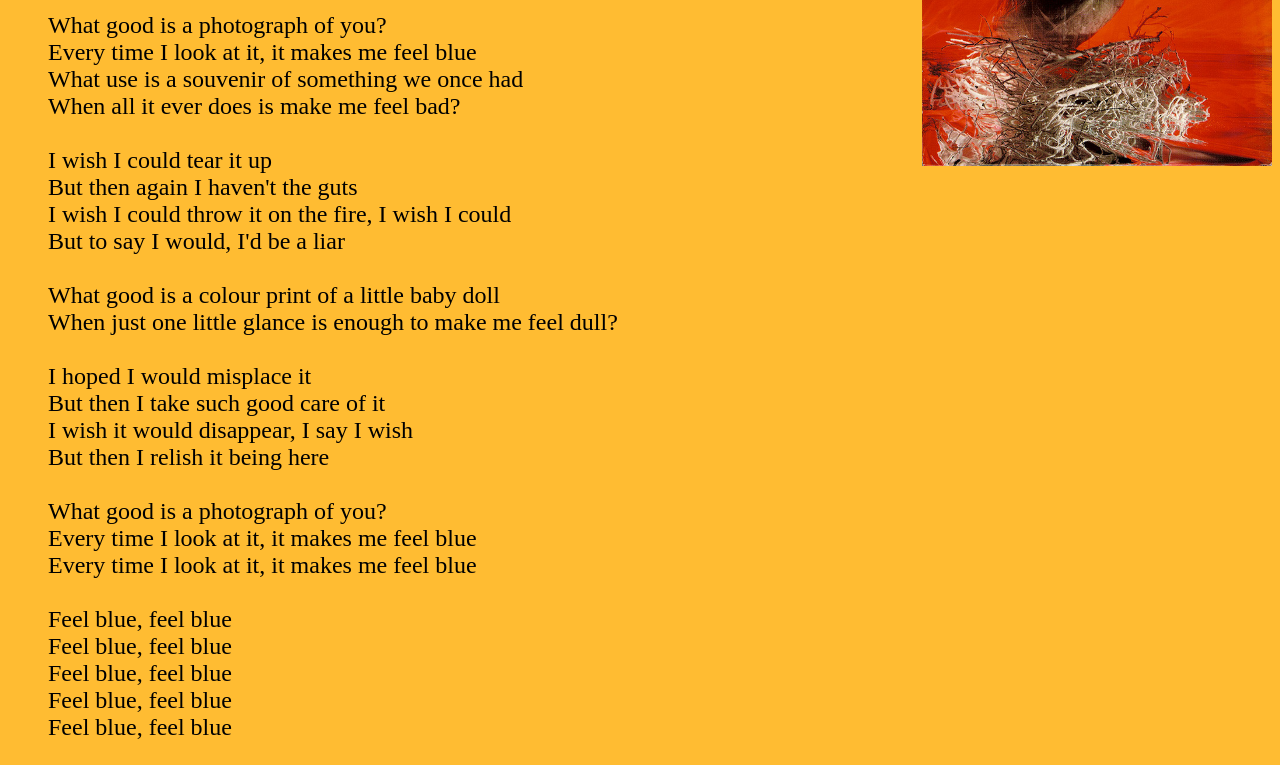
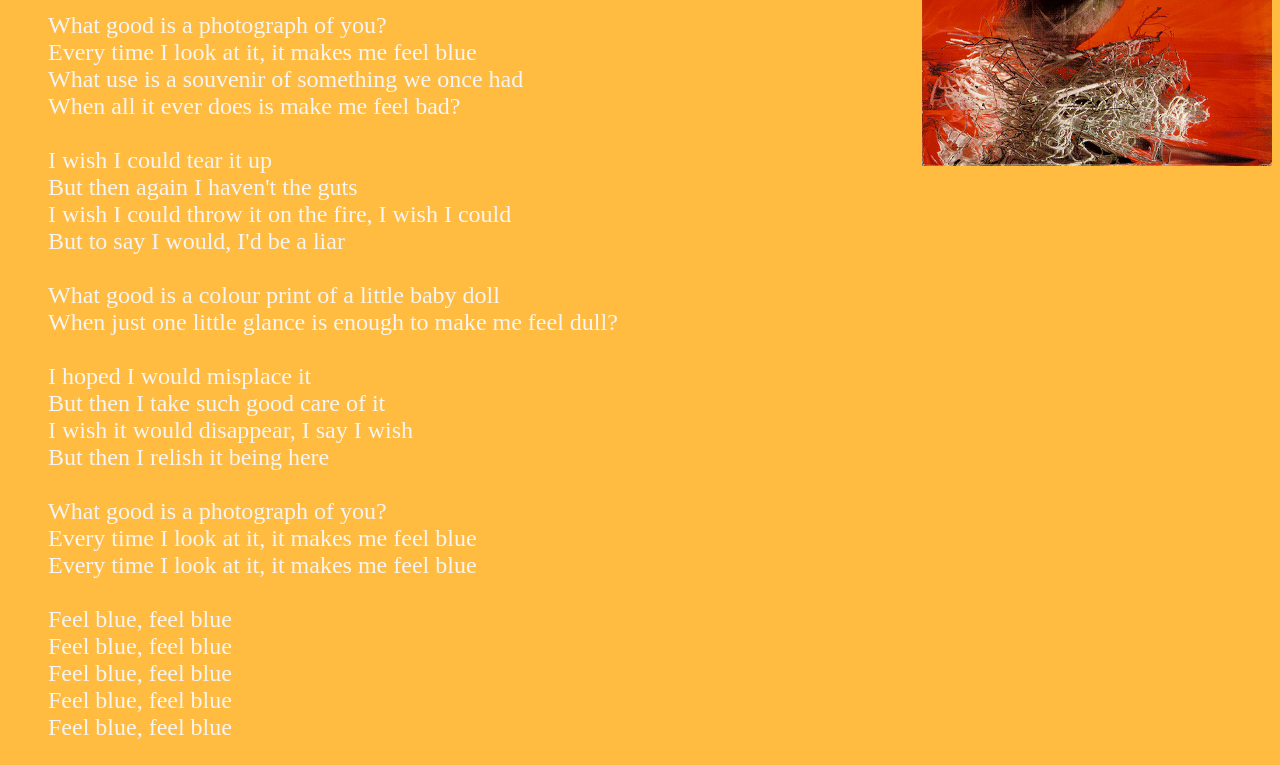
Before and after one commit to Mrjoga/Depechemode, a plain HTML site: page Shout.html in a window 1280 px wide. Shown: the part 234-999 px from the top of the page. Drawn offline with Linux system fonts and the light colour scheme.

Commit message:
Update Shout.html

```diff
--- a/Shout.html
+++ b/Shout.html
@@ -7,7 +7,7 @@
     <title>Shout!</title>
     <link rel="icon" type="image/x-icon" href="DM.ico">
     <style>
-      p {color:whitesomke;text-align: justify;}
+      p {color:whitesmoke;text-align: justify;}
       h1,h2,h3 {color:whitesmoke;text-align: justify;}
   </style>
   <style>
@@ -36,7 +36,7 @@
         </style>
 
 </head>
-<body style="background-color:rgb(255, 188, 50)">
+<body style="background-color:rgb(255, 188, 65)">
   <p><a href="index.html">voltar para casa</a></p>
   <img src="Speakspell.jpg" alt="Capa do albúm Speak&Spell"style="width:350px;height:350px;float:right">
     <p style="font-size:200%;"><b> <i>Shout!</i> é uma música do <a href="Depechemode.html">Depeche Mode</a> incluida como faixa Deluxe no albúm Speak & Spell de 1981.</b></p>
```
